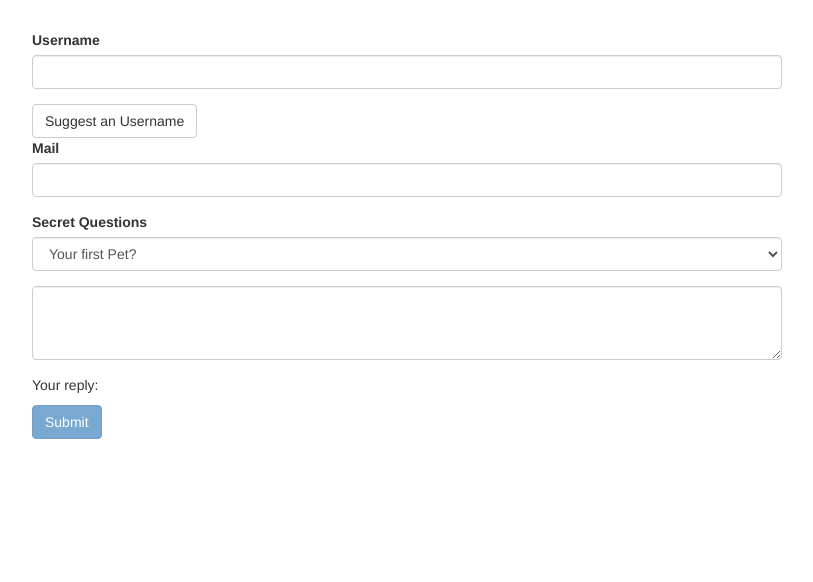
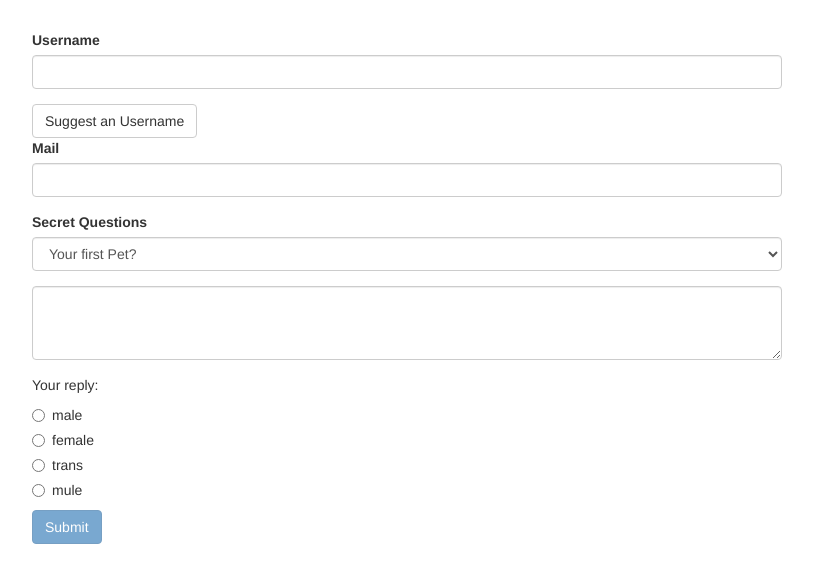
Before and after one commit to perriera/forms-td-start, an Angular app: page / in a window 1280 px wide. Shown: the top 582 px of the page, without its empty margins (233-1046 px from the left). Built offline with nearby package versions, Linux system fonts and the light colour scheme.

Commit message:
Added a radio button to work with ngModel.

```diff
--- a/src/app/app.component.html
+++ b/src/app/app.component.html
@@ -51,6 +51,18 @@
             rows="3"></textarea>
         </div>
         <p>Your reply: {{answer}}</p>
+        <div
+          class="radio"
+          *ngFor="let gender of genders">
+          <label>
+            <input
+              type="radio"
+              name="gender"
+              ngModel
+              [value]="gender"
+              required>{{gender}}
+          </label>
+        </div>
         <button
         class="btn btn-primary"
         type="submit"
--- a/src/app/app.component.ts
+++ b/src/app/app.component.ts
@@ -11,6 +11,7 @@ export class AppComponent {
   @ViewChild('f') signupForm: NgForm;
   defaultQuestion = 'pet';
   answer = '';
+  genders = [ 'male', 'female', 'trans', 'mule' ];
 
   suggestUserName() {
     const suggestedName = 'Superuser';
```
